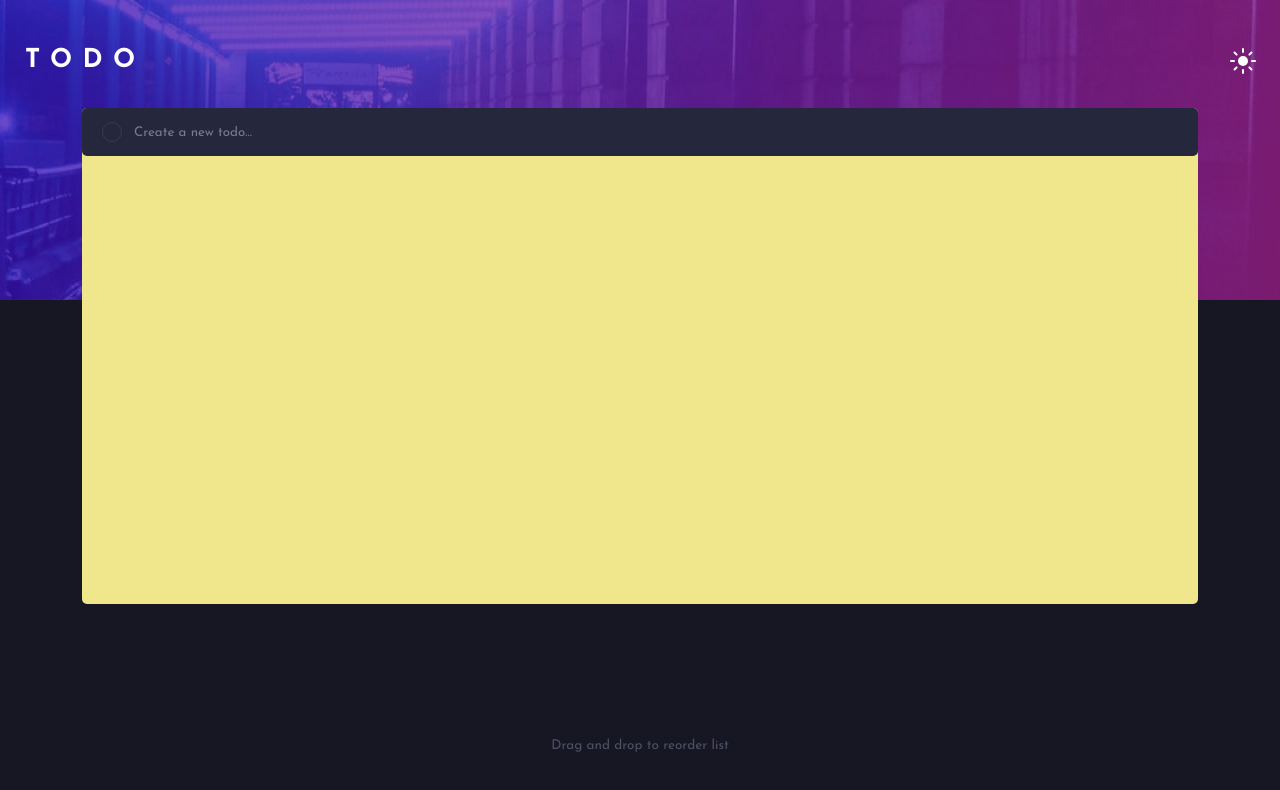
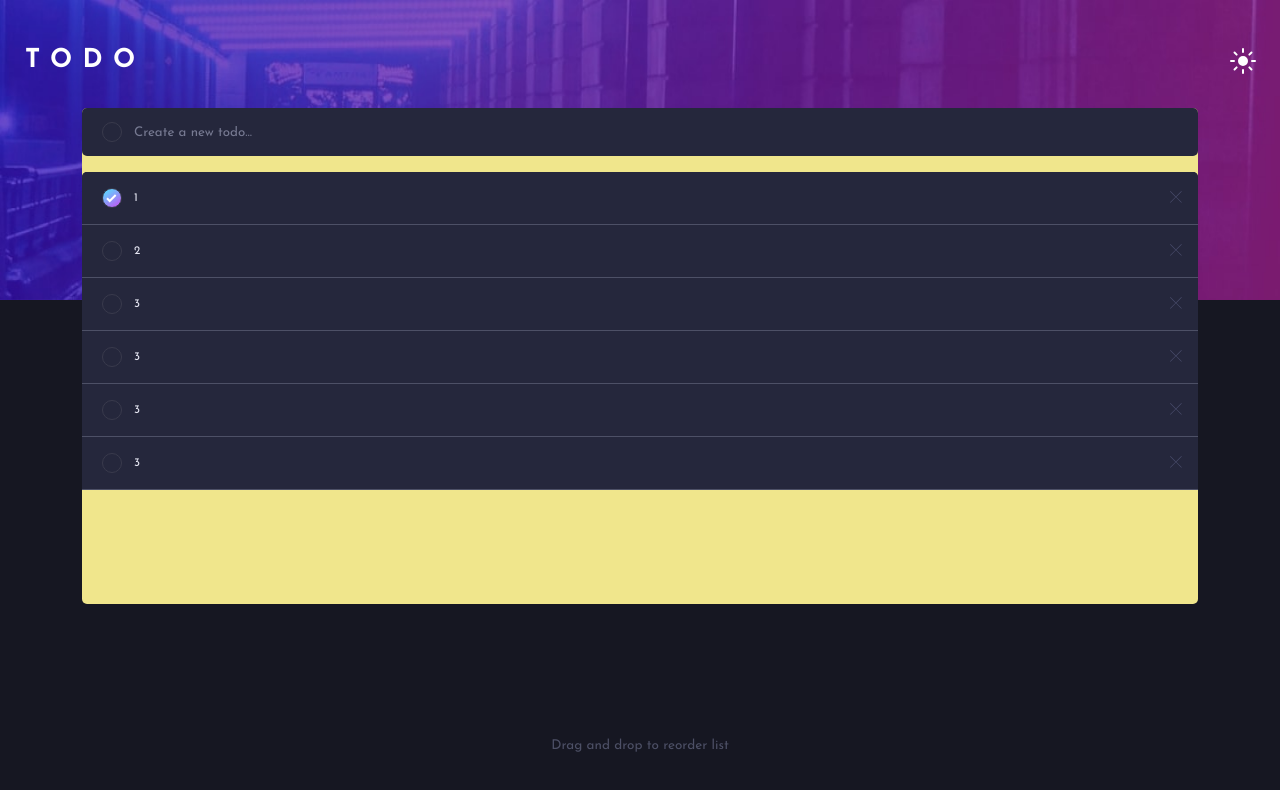
Before and after one commit to JCDMeira/19-todo, a React (Create React App) app: page / in a window 1280 px wide. Shown: the top 790 px of the page. Built offline with nearby package versions, Linux system fonts and the light colour scheme.

Commit message:
feat: add CardsConteiner and CardTask

```diff
--- /dev/null
+++ b/src/components/Tasks/CardTask/index.tsx
@@ -0,0 +1,28 @@
+import React from 'react';
+import { Paragraph } from '../../../styles/typography ';
+import * as S from './styled';
+import checked from '../../../assets/images/icon-check.svg';
+import remove from '../../../assets/images/icon-cross.svg';
+
+interface CardTaskProps {
+  dataTask: {
+    task: string;
+    isCompleted: boolean;
+  };
+  isFirst: string;
+}
+function CardTask({ dataTask, isFirst }: CardTaskProps): JSX.Element {
+  return (
+    <S.Wrapper isFirst={isFirst}>
+      <S.Button isCompleted={dataTask.isCompleted}>
+        {dataTask.isCompleted && <img src={checked} alt="task is completed" />}
+      </S.Button>
+      <Paragraph>{dataTask.task}</Paragraph>
+      <S.ButtonRemove>
+        <img src={remove} alt="button for remove task " />
+      </S.ButtonRemove>
+    </S.Wrapper>
+  );
+}
+
+export default CardTask;
--- /dev/null
+++ b/src/components/Tasks/CardTask/styled.ts
@@ -0,0 +1,46 @@
+import styled from 'styled-components';
+
+interface WrapperProps {
+  isFirst: string;
+}
+
+export const Wrapper = styled.div<WrapperProps>`
+  width: 87.2vw;
+  height: 53px;
+  background: ${({ theme }) => theme.backgroundCard};
+  border-bottom: 1px solid ${({ theme }) => theme.textSecundary};
+
+  border-radius: ${(props) =>
+    props.isFirst === 'first' ? '5px 5px 0 0' : '0'};
+  display: flex;
+  align-items: center;
+  padding-left: 2rem;
+  color: ${({ theme }) => theme.textPrimary};
+  position: relative;
+`;
+
+interface ButtonProps {
+  isCompleted?: boolean;
+}
+
+export const Button = styled.button<ButtonProps>`
+  width: 2rem;
+  height: 2rem;
+  border-radius: 50%;
+  background: ${(props) =>
+    props.isCompleted
+      ? 'linear-gradient(145.01deg, #57DDFF 6.18%, #C058F3 93.82%);'
+      : 'transparent'};
+  border: 1px solid ${({ theme }) => theme.circleColor};
+  margin-right: 1.2rem;
+`;
+
+export const ButtonRemove = styled(Button)`
+  border: none;
+  position: absolute;
+  right: 0;
+  img {
+    width: 1.2rem;
+    height: 1.2rem;
+  }
+`;
--- /dev/null
+++ b/src/components/Tasks/CardsConteiner/index.tsx
@@ -0,0 +1,45 @@
+import React from 'react';
+import CardTask from '../CardTask';
+import * as S from './styled';
+
+function CardsConteiner(): JSX.Element {
+  const test = [
+    {
+      task: '1',
+      isCompleted: true,
+    },
+    {
+      task: '2',
+      isCompleted: false,
+    },
+    {
+      task: '3',
+      isCompleted: false,
+    },
+    {
+      task: '3',
+      isCompleted: false,
+    },
+    {
+      task: '3',
+      isCompleted: false,
+    },
+    {
+      task: '3',
+      isCompleted: false,
+    },
+  ];
+  return (
+    <S.Wrapper>
+      {test.map((task, index) => (
+        <CardTask
+          key={index}
+          dataTask={task}
+          isFirst={index === 0 ? 'first' : 'notFirst'}
+        />
+      ))}
+    </S.Wrapper>
+  );
+}
+
+export default CardsConteiner;
--- /dev/null
+++ b/src/components/Tasks/CardsConteiner/styled.ts
@@ -0,0 +1,11 @@
+import styled from 'styled-components';
+
+export const Wrapper = styled.div`
+  width: 87.2vw;
+  background: ${({ theme }) => theme.backgroundCard};
+  border-radius: 5px 5px 0 0;
+
+  display: flex;
+  flex-direction: column;
+  align-items: center;
+`;
--- a/src/components/Tasks/index.tsx
+++ b/src/components/Tasks/index.tsx
@@ -1,4 +1,5 @@
 import React from 'react';
+import CardsConteiner from './CardsConteiner';
 import CreateTask from './CreateTask';
 import * as S from './styled';
 
@@ -6,6 +7,7 @@ function Tasks(): JSX.Element {
   return (
     <S.Wrapper>
       <CreateTask />
+      <CardsConteiner />
     </S.Wrapper>
   );
 }
```
